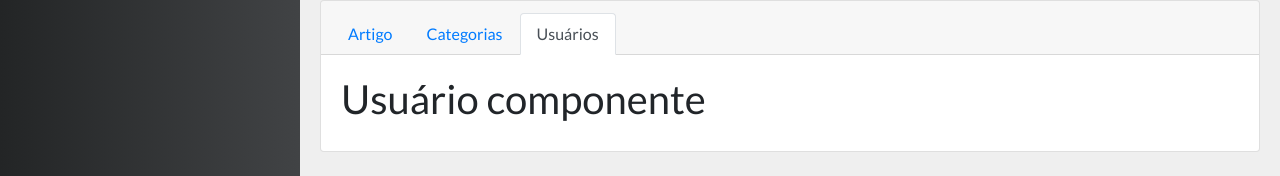
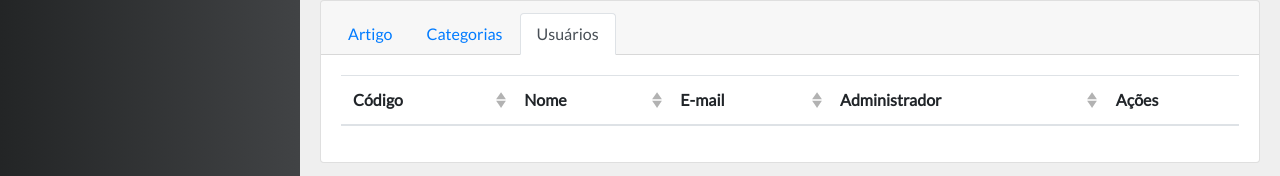
Before and after one commit to francelinom/projetoVue-Frontend, a Vue app: page /admin in a window 1280 px wide. Shown: the part 191-367 px from the top of the page. Built offline with nearby package versions, Linux system fonts and the light colour scheme; no server answers.

Commit message:
cadastro de usuarios

```diff
--- a/src/components/admin/UserAdmin.vue
+++ b/src/components/admin/UserAdmin.vue
@@ -1,12 +1,13 @@
 <template>
   <div class="user-admin">
-      <h1>Usuário componente</h1>
+      <b-table  hover striped :items="users" :fields="fields"></b-table>
   </div>
 </template>
 
 <script>
 
-import api from '@/api'
+import { baseApiUrl } from '../../global'
+import axios from 'axios'
 
 export default {
     name: 'UserAdmin',
@@ -14,14 +15,22 @@ export default {
       return{
         mode: 'save',
         user: {},
-        users: []
+        users: [],
+        fields: [
+          { key: 'id', label: 'Código', sortable: true},
+          { key: 'name', label: 'Nome', sortable: true},
+          { key: 'email', label: 'E-mail', sortable: true},
+          { key: 'admin', label: 'Administrador', sortable: true,
+              formatter: value => value ? 'Sim' : 'Não'},
+          {key: 'actions', label: 'Ações'}
+        ]
       }
     },
     methods:{
       loadUsers(){
-        api.get('/clientes').then(res =>{
+        const url = `${baseApiUrl}/users`
+        axios.get(url).then(res =>{
           this.users = res.data
-          console.log(this.users)
         })
       }
     },
```
